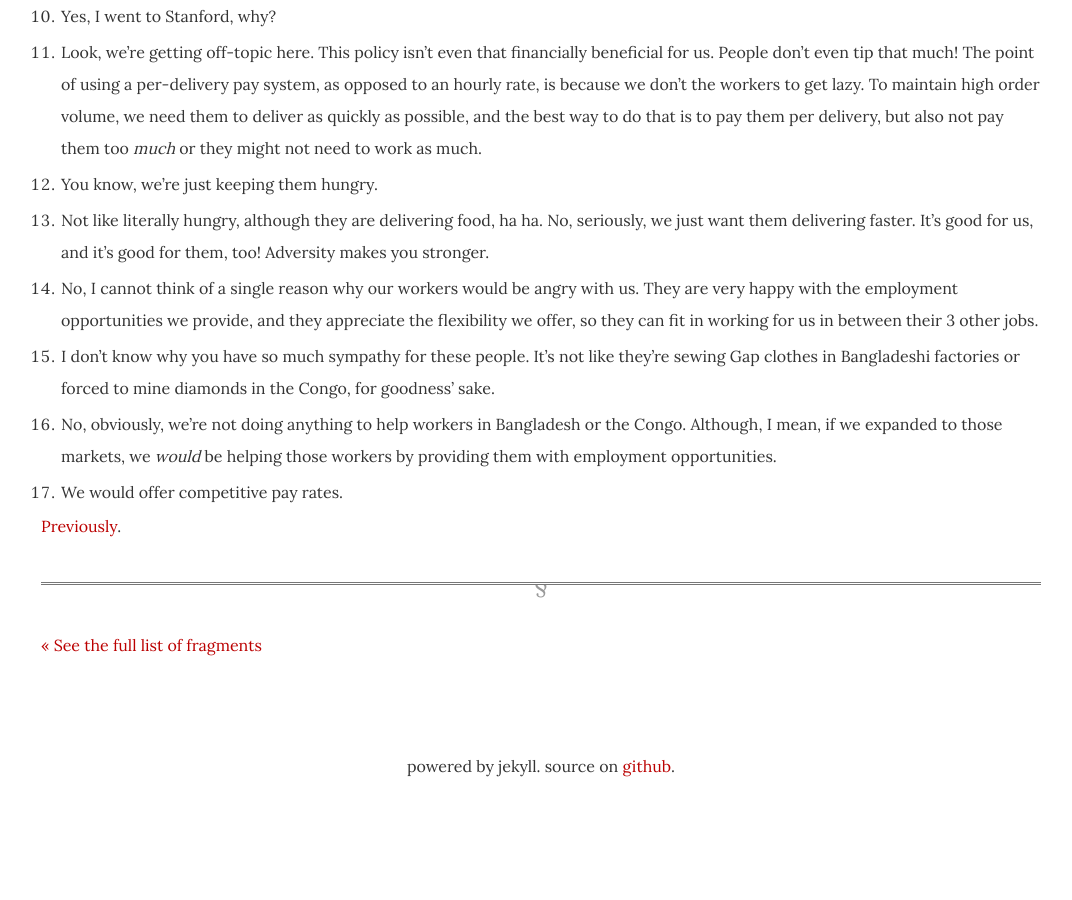
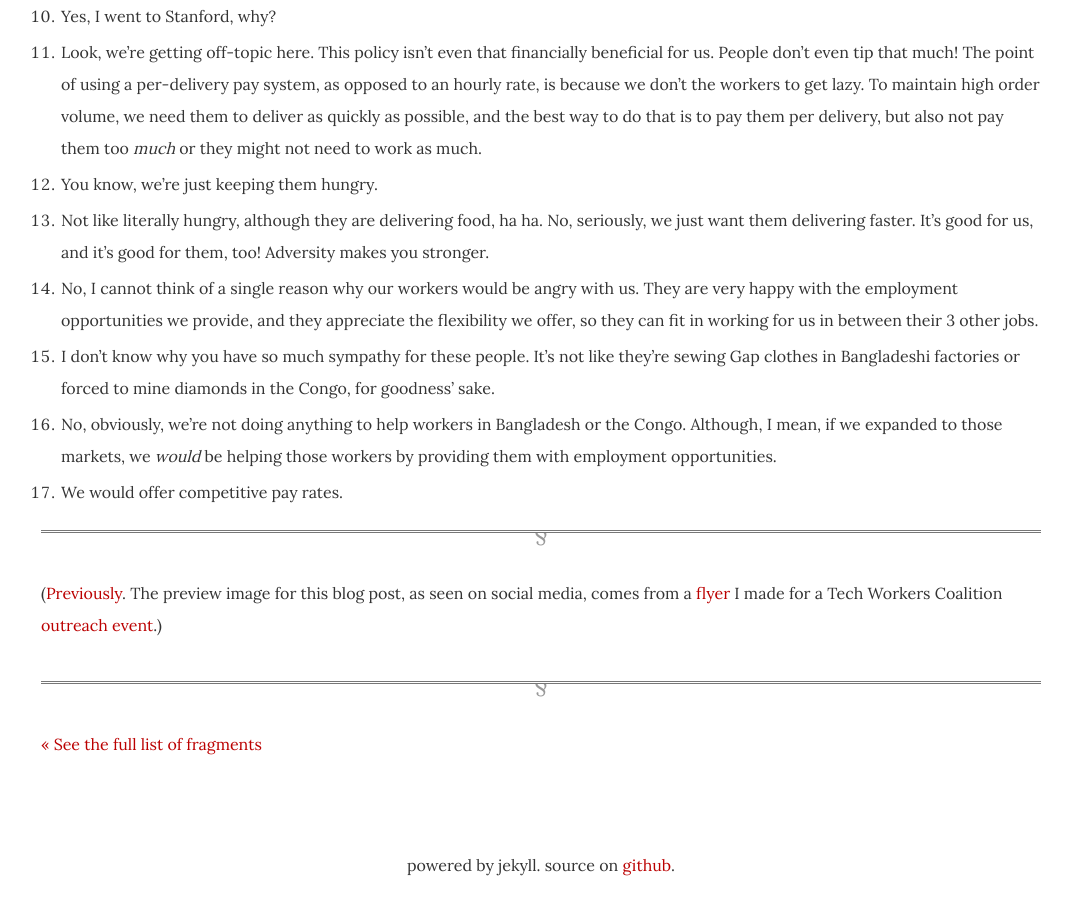
Before and after one commit to dellsystem/dellsystem.github.io, a Jekyll site: the page built from _posts/2019-3-1-fragments-60.md, in a window 1280 px wide and 900 px high, scrolled down 1104 px. Shown: the whole window, without its empty margins (99-1171 px from the left). Built offline with Jekyll 4.4.1, drawn with Linux system fonts in a browser that asks for light colours; before the commit the page ends 1905 px from its top, so only the background shows below that; some of the changed text lies outside the part shown.

Commit message:
Add image to fragments-60

```diff
--- a/_posts/2019-3-1-fragments-60.md
+++ b/_posts/2019-3-1-fragments-60.md
@@ -5,6 +5,7 @@ description: "An imaginary conversation with a representative of an unnamed gig
 tags:
 - gig-economy
 - david-foster-wallace
+image: https://i.imgur.com/MWhxUfA.png
 ---
 
 (In the style of David Foster Wallace's _Brief Interviews With Hideous Men_.)
@@ -27,4 +28,6 @@ tags:
 16. No, obviously, we're not doing anything to help workers in Bangladesh or the Congo. Although, I mean, if we expanded to those markets, we _would_ be helping those workers by providing them with employment opportunities.
 17. We would offer competitive pay rates.
 
-[Previously](/posts/fragments-43).
+***
+
+([Previously](/posts/fragments-43). The preview image for this blog post, as seen on social media, comes from a [flyer](https://twitter.com/jasonpjason/status/1101166422502207488) I made for a Tech Workers Coalition [outreach event](http://www.sfexaminer.com/sf-official-calls-investigation-doordash-taking-tips-delivery-workers/).)
```
